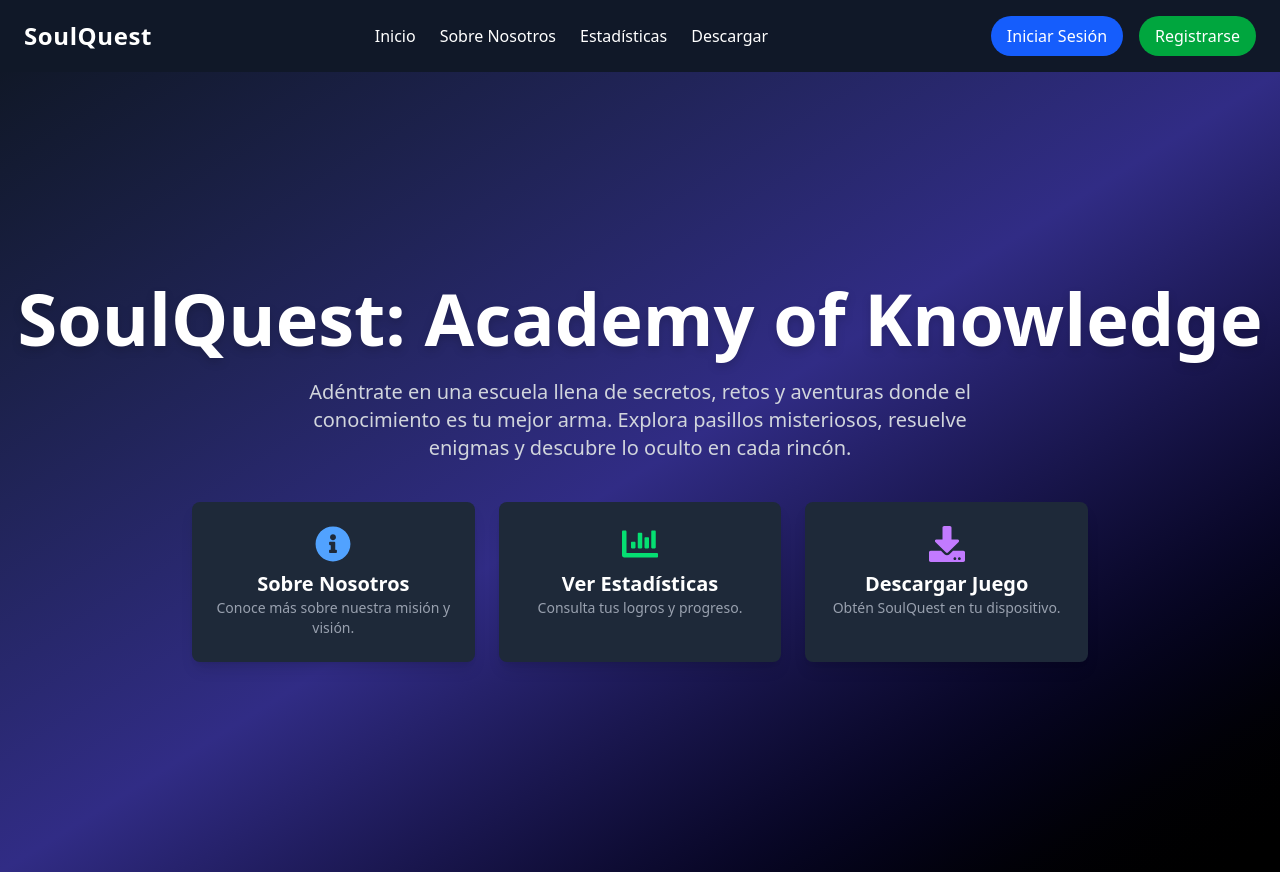
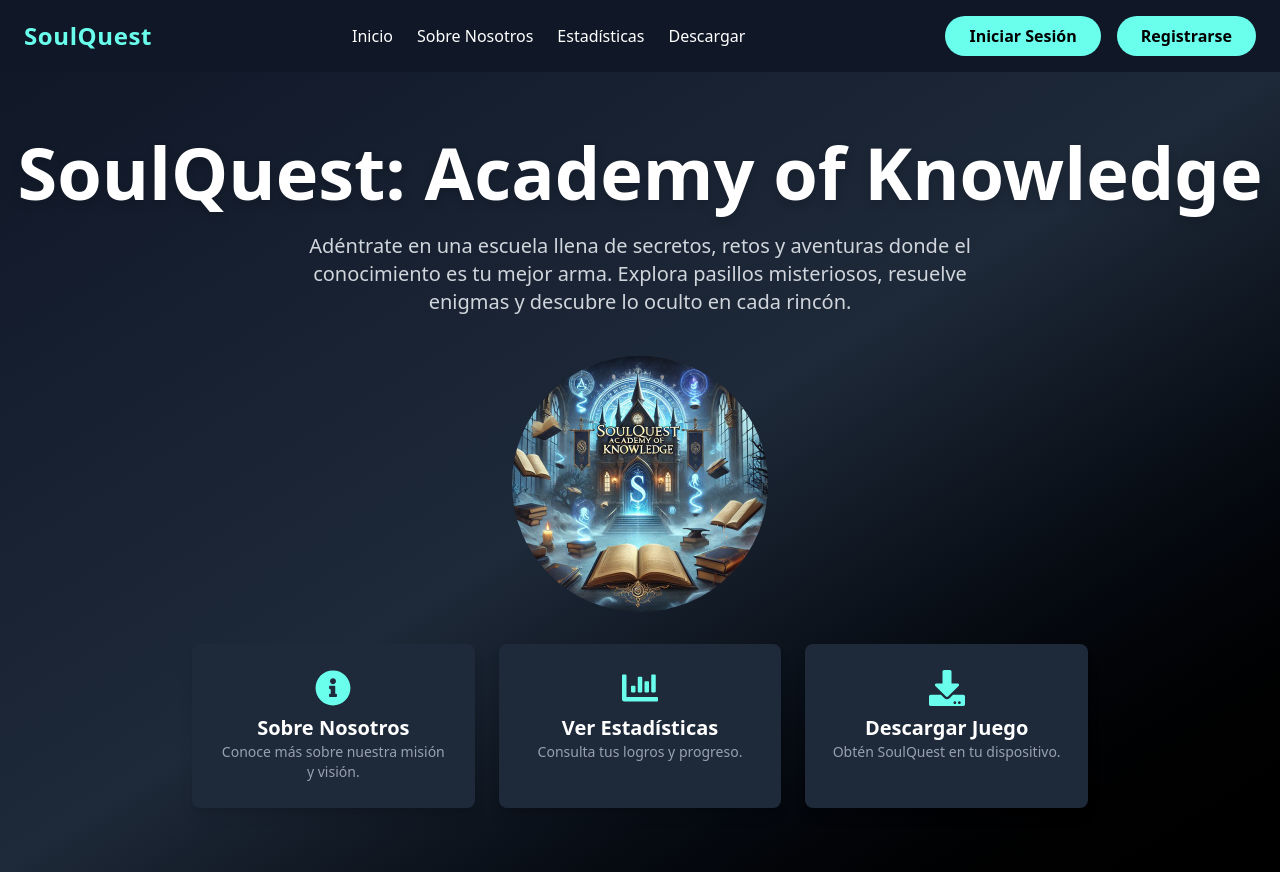
Before and after one commit to Flaxx99/sq-pwa, a React (Vite) app: page / in a window 1280 px wide. Built offline with nearby package versions, Linux system fonts and the light colour scheme.

Commit message:
modificando diseno

```diff
--- a/dev-dist/sw.js
+++ b/dev-dist/sw.js
@@ -82,7 +82,7 @@ define(['./workbox-54d0af47'], (function (workbox) { 'use strict';
     "revision": "3ca0b8505b4bec776b69afdba2768812"
   }, {
     "url": "index.html",
-    "revision": "0.jeo1rc9c7r8"
+    "revision": "0.5ggrquaca48"
   }], {});
   workbox.cleanupOutdatedCaches();
   workbox.registerRoute(new workbox.NavigationRoute(workbox.createHandlerBoundToURL("index.html"), {
--- a/public/sw.js
+++ b/public/sw.js
@@ -9,6 +9,8 @@ self.addEventListener("install", (event) => {
           "/images/soul1-512.jpg",
           "/images/soul2-192.jpg",
           "/images/soul2-512.jpg",
+          "portadaOficial512.jpg",
+          "portada2512.jpg",
         ]);
       })
     );
--- a/src/components/Navbar.jsx
+++ b/src/components/Navbar.jsx
@@ -1,6 +1,6 @@
 import React, { useContext } from "react";
 import { Link } from "react-router-dom";
-import { FaUserCircle, FaDownload } from "react-icons/fa";
+import { FaUserCircle } from "react-icons/fa";
 import AuthContext from "../context/AuthContext";
 
 function Navbar() {
@@ -10,26 +10,26 @@ function Navbar() {
     <nav className="bg-gray-900 text-white shadow-lg">
       <div className="max-w-7xl mx-auto px-6 py-4 flex justify-between items-center">
         {/* Logo */}
-        <div className="text-2xl font-extrabold tracking-wide">
+        <div className="text-2xl font-extrabold tracking-wide text-[#6affed]">
           <Link to="/">SoulQuest</Link>
         </div>
 
         {/* Menú de Navegación */}
         <div className="hidden md:flex space-x-6">
-          <Link to="/" className="hover:text-indigo-400 transition">Inicio</Link>
-          <Link to="/about" className="hover:text-indigo-400 transition">Sobre Nosotros</Link>
-          <Link to="/stats" className="hover:text-indigo-400 transition">Estadísticas</Link>
-          <Link to="/download" className="hover:text-indigo-400 transition">Descargar</Link>
+          <Link to="/" className="hover:text-[#6affed] transition">Inicio</Link>
+          <Link to="/about" className="hover:text-[#6affed] transition">Sobre Nosotros</Link>
+          <Link to="/stats" className="hover:text-[#6affed] transition">Estadísticas</Link>
+          <Link to="/download" className="hover:text-[#6affed] transition">Descargar</Link>
         </div>
 
         {/* Sección de Usuario / Login */}
         <div className="hidden md:flex items-center space-x-4">
           {!user ? (
             <>
-              <Link to="/login" className="bg-blue-600 px-4 py-2 rounded-full hover:bg-blue-700">
+              <Link to="/login" className="px-6 py-2 bg-[#6affed] text-black font-semibold rounded-full hover:bg-[#00c8f8] transition-all duration-300">
                 Iniciar Sesión
               </Link>
-              <Link to="/register" className="bg-green-600 px-4 py-2 rounded-full hover:bg-green-700">
+              <Link to="/register" className="px-6 py-2 bg-[#6affed] text-black font-semibold rounded-full hover:bg-[#00c8f8] transition-all duration-300">
                 Registrarse
               </Link>
             </>
@@ -39,7 +39,7 @@ function Navbar() {
               <span className="text-yellow-400 font-semibold">
                 {user.name.split(" ")[0]} {/* ✅ Solo el primer nombre */}
               </span>
-              <button onClick={logout} className="bg-red-600 px-4 py-2 rounded-full hover:bg-red-700">
+              <button onClick={logout} className="bg-red-600 px-4 py-2 rounded-full hover:bg-red-700 transition-all duration-300">
                 Cerrar Sesión
               </button>
             </div>
--- a/src/pages/Download.jsx
+++ b/src/pages/Download.jsx
@@ -15,24 +15,33 @@ const Download = () => {
   };
 
   return (
-    <div className="min-h-screen bg-gradient-to-br from-gray-900 via-indigo-900 to-black flex flex-col items-center justify-center p-4 text-white">
-      {/* Título */}
-      <h1 className="text-5xl md:text-7xl font-extrabold drop-shadow-lg mb-6">
+    <div className="min-h-screen bg-gradient-to-br from-gray-900 via-gray-800 to-black flex flex-col items-center justify-center p-4 text-white">
+      {/* Hero Section */}
+      <section className="flex flex-col items-center justify-center flex-1 px-4 py-8 text-center">
+        <h1 className="text-5xl md:text-7xl font-extrabold text-white drop-shadow-lg mb-6">
           Descargar SoulQuest
         </h1>
-      <p className="max-w-2xl text-lg md:text-xl text-gray-300 mb-10 text-center">
-        Descarga <span className="text-indigo-400 font-bold">SoulQuest: Academy of Knowledge</span> y
+        <p className="max-w-2xl text-lg md:text-xl text-gray-300 mb-10">
+          Descarga <span className="text-[#6affed] font-bold">SoulQuest: Academy of Knowledge</span> y
           sumérgete en una aventura educativa llena de misterio y retos. Disponible para Windows.
         </p>
+
+        {/* Imagen de portada */}
+        <img
+          src="/images/soulquest2.jpg" // Asegúrate de que la imagen esté en la carpeta 'public/images'
+          alt="Portada de SoulQuest"
+          className="w-64 h-64 object-cover rounded-full mb-8"
+        />
 
         {/* Botón de Descarga */}
         <button
           onClick={handleDownload}
-        className="px-6 py-3 rounded-full shadow-lg flex items-center gap-2 transition-all duration-300 ease-in-out transform bg-indigo-600 hover:bg-indigo-700"
+          className="px-6 py-3 rounded-full shadow-lg flex items-center gap-2 transition-all duration-300 ease-in-out transform bg-[#6affed] hover:bg-[#00c8f8] hover:scale-105 hover:shadow-xl text-gray-900 font-semibold"
         >
-        <FaWindows className="text-white text-xl" />
+          <FaWindows className="text-gray text-xl" />
           Descargar para Windows
         </button>
+      </section>
     </div>
   );
 };
--- a/src/pages/Home.jsx
+++ b/src/pages/Home.jsx
@@ -1,38 +1,68 @@
 import React from "react";
 import { Link } from "react-router-dom";
-import { FaInfoCircle, FaChartBar, FaDownload, FaSignInAlt, FaUserPlus } from "react-icons/fa";
+import { FaInfoCircle, FaChartBar, FaDownload } from "react-icons/fa";
 
 function Home() {
   return (
-    <div className="min-h-screen bg-gradient-to-br from-gray-900 via-indigo-900 to-black flex flex-col">
+    <div className="min-h-screen bg-gradient-to-br from-gray-900 via-gray-800 to-black flex flex-col">
       {/* Hero Section */}
       <section className="flex flex-col items-center justify-center flex-1 px-4 py-8 text-center">
         <h1 className="text-5xl md:text-7xl font-extrabold text-white drop-shadow-lg mb-6">
           SoulQuest: Academy of Knowledge
         </h1>
         <p className="max-w-2xl text-lg md:text-xl text-gray-300 mb-10">
-          Adéntrate en una escuela llena de secretos, retos y aventuras donde el conocimiento es tu mejor arma.
-          Explora pasillos misteriosos, resuelve enigmas y descubre lo oculto en cada rincón.
+          Adéntrate en una escuela llena de secretos, retos y aventuras donde el
+          conocimiento es tu mejor arma. Explora pasillos misteriosos, resuelve
+          enigmas y descubre lo oculto en cada rincón.
         </p>
+
+        {/* Imagen de portada */}
+        <img
+          src="/images/portadaOficial512.jpg"
+          alt="Portada de SoulQuest"
+          className="w-64 h-64 object-cover rounded-full mb-8"
+        />
 
         {/* Tarjetas de Navegación */}
         <div className="grid grid-cols-1 md:grid-cols-3 gap-6 w-full max-w-4xl">
-          <Link to="/about" className="flex flex-col items-center p-6 bg-gray-800 rounded-lg shadow-lg hover:bg-gray-700 transition">
-            <FaInfoCircle className="text-4xl text-blue-400 mb-2" />
+          {/* Tarjeta 1 */}
+          <Link
+            to="/about"
+            className="flex flex-col items-center p-6 bg-gray-800 rounded-lg shadow-lg hover:bg-gray-700 transition hover:scale-105 border-2 border-transparent hover:border-[#6affed]"
+          >
+            <FaInfoCircle className="text-4xl text-[#6affed] mb-2" />
             <h3 className="text-xl text-white font-semibold">Sobre Nosotros</h3>
-            <p className="text-gray-400 text-sm">Conoce más sobre nuestra misión y visión.</p>
+            <p className="text-gray-400 text-sm">
+              Conoce más sobre nuestra misión y visión.
+            </p>
           </Link>
 
-          <Link to="/stats" className="flex flex-col items-center p-6 bg-gray-800 rounded-lg shadow-lg hover:bg-gray-700 transition">
-            <FaChartBar className="text-4xl text-green-400 mb-2" />
-            <h3 className="text-xl text-white font-semibold">Ver Estadísticas</h3>
-            <p className="text-gray-400 text-sm">Consulta tus logros y progreso.</p>
+          {/* Tarjeta 2 */}
+          <Link
+            to="/stats"
+            className="flex flex-col items-center p-6 bg-gray-800 rounded-lg shadow-lg hover:bg-gray-700 transition hover:scale-105 border-2 border-transparent hover:border-[#6affed]"
+          >
+            <FaChartBar className="text-4xl text-[#6affed] mb-2" />
+            <h3 className="text-xl text-white font-semibold">
+              Ver Estadísticas
+            </h3>
+            <p className="text-gray-400 text-sm">
+              Consulta tus logros y progreso.
+            </p>
           </Link>
 
-          <Link to="/download" className="flex flex-col items-center p-6 bg-gray-800 rounded-lg shadow-lg hover:bg-gray-700 transition">
-            <FaDownload className="text-4xl text-purple-400 mb-2" />
-            <h3 className="text-xl text-white font-semibold">Descargar Juego</h3>
-            <p className="text-gray-400 text-sm">Obtén SoulQuest en tu dispositivo.</p>
+          {/* Tarjeta 3 */}
+          <Link
+            to="/download"
+            className="flex flex-col items-center p-6 bg-gray-800 rounded-lg shadow-lg hover:bg-gray-700 transition hover:scale-105 border-2 border-transparent hover:border-[#6affed]"
+          >
+            <FaDownload className="text-4xl text-[#6affed] mb-2" />
+            <h3 className="text-xl text-white font-semibold">
+              Descargar Juego
+            </h3>
+            <p className="text-gray-400 text-sm">
+              Obtén SoulQuest en tu dispositivo.
+            </p>
           </Link>
         </div>
       </section>
```
Also changed, not shown: src/pages/About.jsx (+6 -6 lines), src/pages/Login.jsx (+13 -9 lines), src/pages/Register.jsx (+10 -7 lines), src/pages/Stats.jsx (+10 -9 lines), public/images/portadaOficial512.jpg (added), public/images/potada2512.jpg (added), public/manifest.json. Lines whose indentation alone changed are shown as unchanged.
